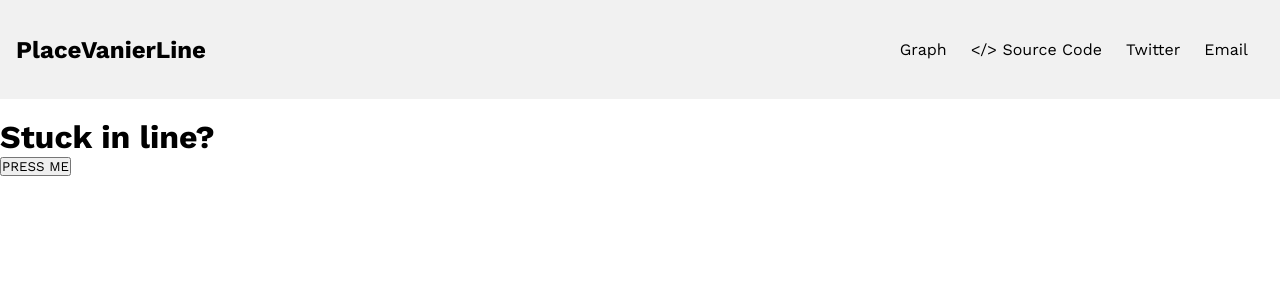
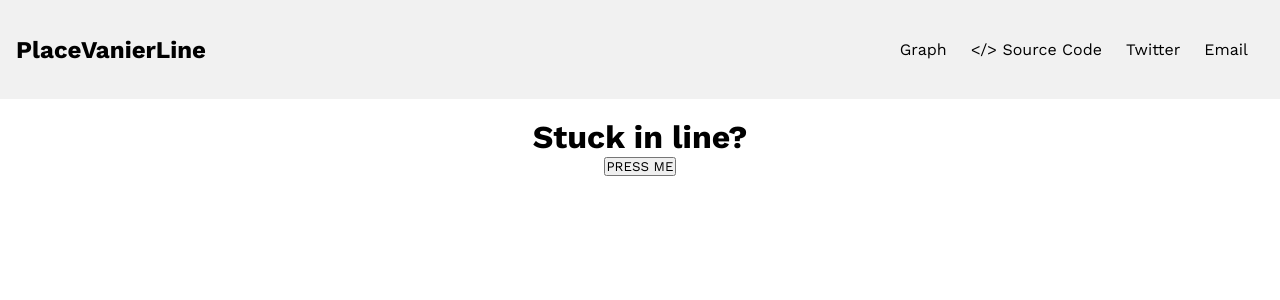
Before and after one commit to justindhillon/place-vanier-line, a Next.js app: page /record-time in a window 1280 px wide. Shown: the top 300 px of the page. Built offline with nearby package versions, Linux system fonts and the light colour scheme.

Commit message:
modified:   styles/global.css

```diff
--- a/styles/global.css
+++ b/styles/global.css
@@ -69,7 +69,7 @@ nav{
 }
 
 .button-container {
-  text-align: centers;
+  text-align: center;
 }
 
 .center{
```
